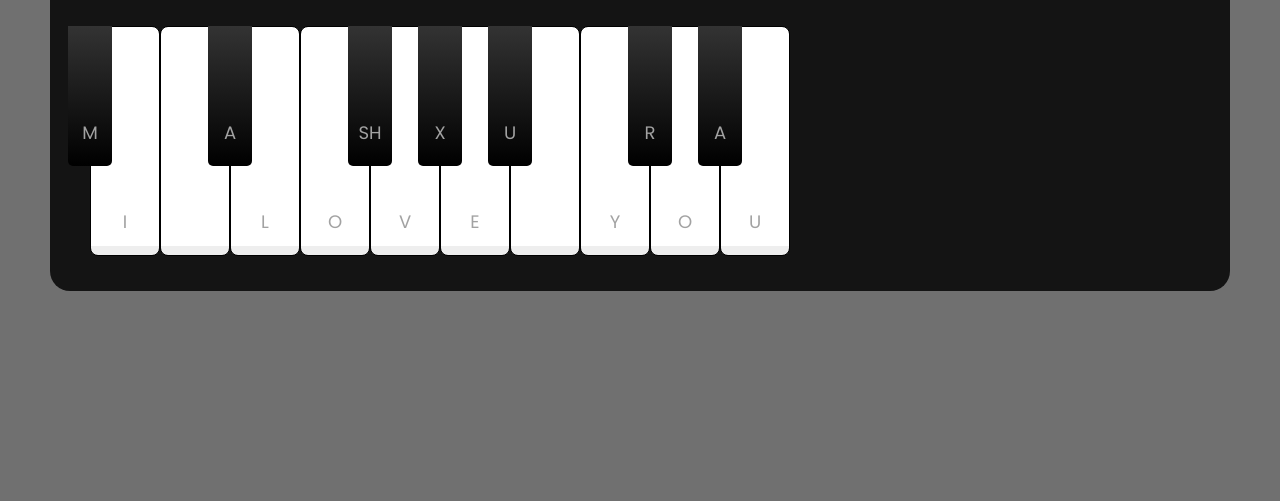
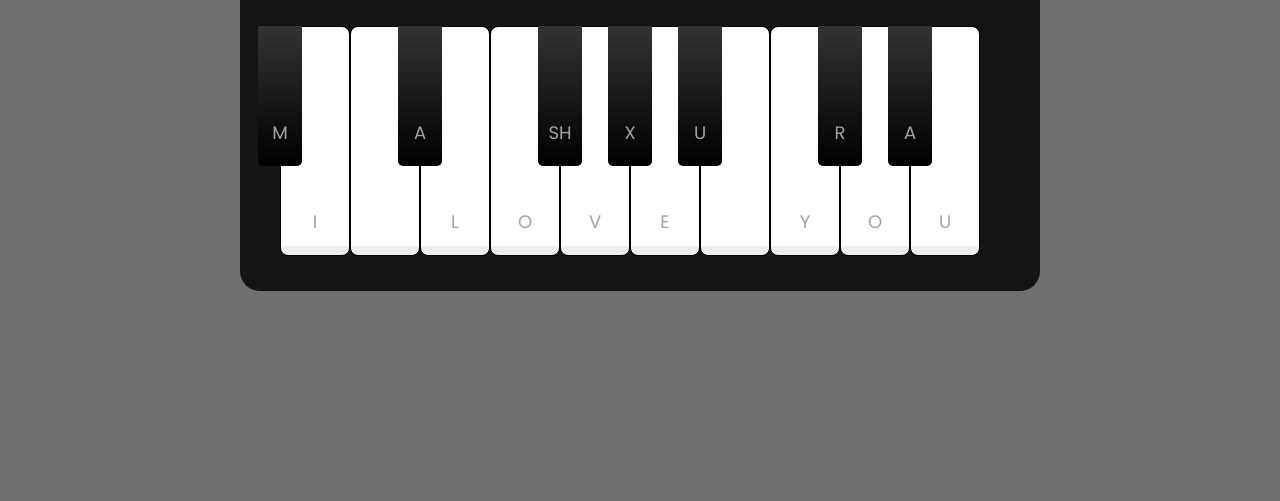
Before and after one commit to yusupov123/pianino, a plain HTML site: page index.html in a window 1280 px wide. Shown: the part 299-800 px from the top of the page. Drawn offline with Linux system fonts and the light colour scheme.

Commit message:
recover full

```diff
--- a/stly.css
+++ b/stly.css
@@ -15,7 +15,7 @@ body{
     background-color:rgb(112, 112, 112);
 }
 .wrapper{
-    width: 1180px;
+    width: 800px;
     border-radius: 20px;
     padding: 35px 40px;
     background: #141414;
```
